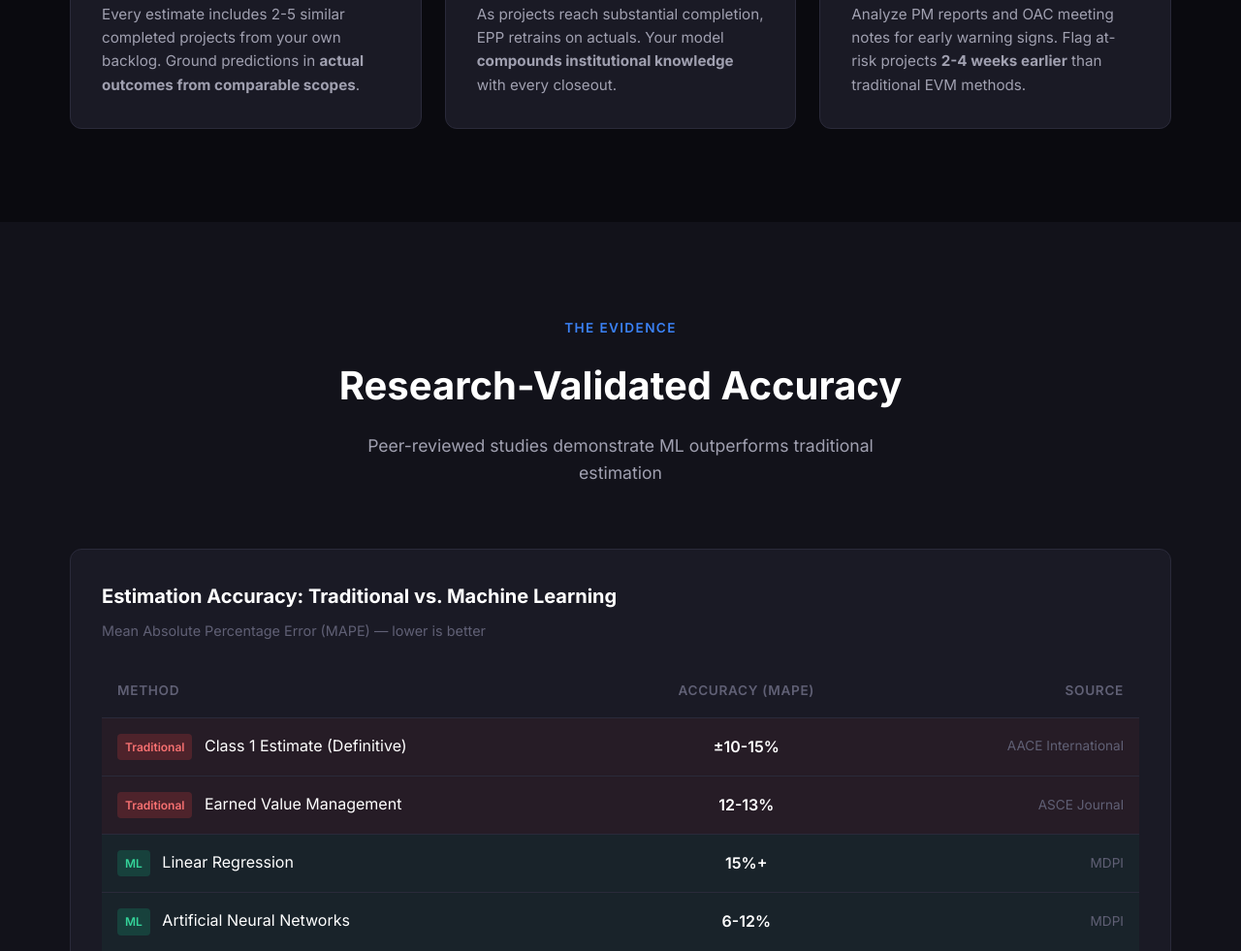
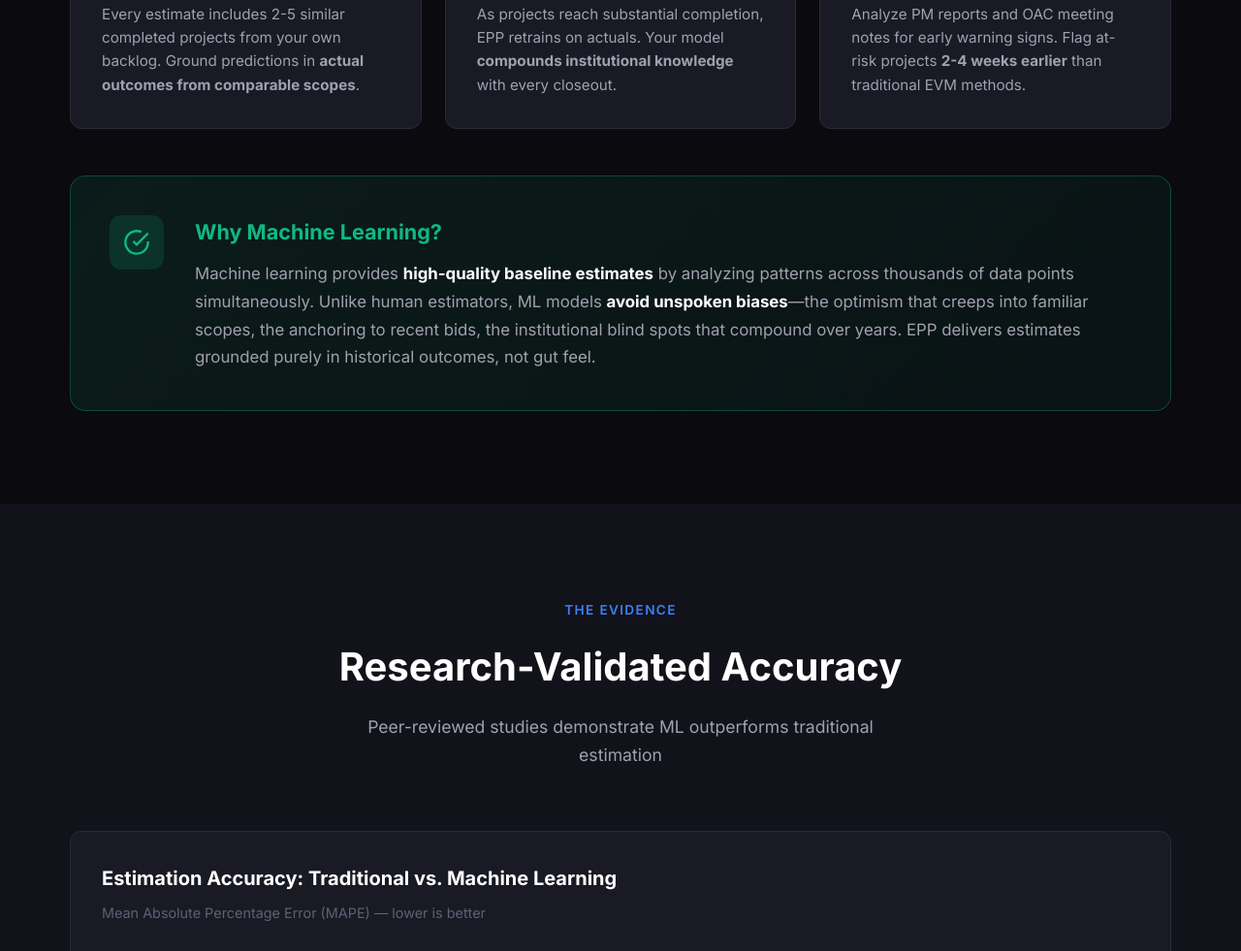
Before and after one commit to Tempest321/epp-website, a plain HTML site: page website/index.html in a window 1280 px wide. Shown: the part 3390-4371 px from the top of the page at 97% size. Drawn offline with Linux system fonts and the light colour scheme.

Commit message:
Add ML advantage callout in Solution section
Highlights that ML provides high-quality baseline estimates and
avoids unspoken human biases (optimism, anchoring, institutional blind spots)

```diff
--- a/website/css/style.css
+++ b/website/css/style.css
@@ -389,6 +389,51 @@ body {
     font-size: 0.95rem;
 }
 
+/* ML Advantage Callout */
+.ml-advantage {
+    display: flex;
+    align-items: flex-start;
+    gap: 2rem;
+    margin-top: 3rem;
+    padding: 2.5rem;
+    background: linear-gradient(135deg, rgba(16, 185, 129, 0.1), rgba(16, 185, 129, 0.05));
+    border: 1px solid rgba(16, 185, 129, 0.3);
+    border-radius: 16px;
+}
+
+.ml-advantage-icon {
+    flex-shrink: 0;
+    width: 56px;
+    height: 56px;
+    background: rgba(16, 185, 129, 0.15);
+    border-radius: 12px;
+    display: flex;
+    align-items: center;
+    justify-content: center;
+}
+
+.ml-advantage-icon svg {
+    width: 28px;
+    height: 28px;
+    stroke: var(--success);
+}
+
+.ml-advantage-content h3 {
+    font-size: 1.35rem;
+    margin-bottom: 0.75rem;
+    color: var(--success);
+}
+
+.ml-advantage-content p {
+    color: var(--text-secondary);
+    line-height: 1.7;
+    font-size: 1.05rem;
+}
+
+.ml-advantage-content strong {
+    color: var(--text-primary);
+}
+
 /* Evidence Section */
 .evidence-comparison {
     background: var(--bg-card);
@@ -965,6 +1010,12 @@ body {
 
     .solution-grid {
         grid-template-columns: 1fr;
+    }
+
+    .ml-advantage {
+        flex-direction: column;
+        text-align: center;
+        align-items: center;
     }
 
     .loss-item {
--- a/website/index.html
+++ b/website/index.html
@@ -494,6 +494,19 @@
                     <p>Analyze PM reports and OAC meeting notes for early warning signs. Flag at-risk projects <strong>2-4 weeks earlier</strong> than traditional EVM methods.</p>
                 </div>
             </div>
+
+            <div class="ml-advantage">
+                <div class="ml-advantage-icon">
+                    <svg viewBox="0 0 24 24" fill="none" stroke="currentColor" stroke-width="2">
+                        <path d="M22 11.08V12a10 10 0 1 1-5.93-9.14"/>
+                        <polyline points="22 4 12 14.01 9 11.01"/>
+                    </svg>
+                </div>
+                <div class="ml-advantage-content">
+                    <h3>Why Machine Learning?</h3>
+                    <p>Machine learning provides <strong>high-quality baseline estimates</strong> by analyzing patterns across thousands of data points simultaneously. Unlike human estimators, ML models <strong>avoid unspoken biases</strong>—the optimism that creeps into familiar scopes, the anchoring to recent bids, the institutional blind spots that compound over years. EPP delivers estimates grounded purely in historical outcomes, not gut feel.</p>
+                </div>
+            </div>
         </div>
     </section>
 
```
